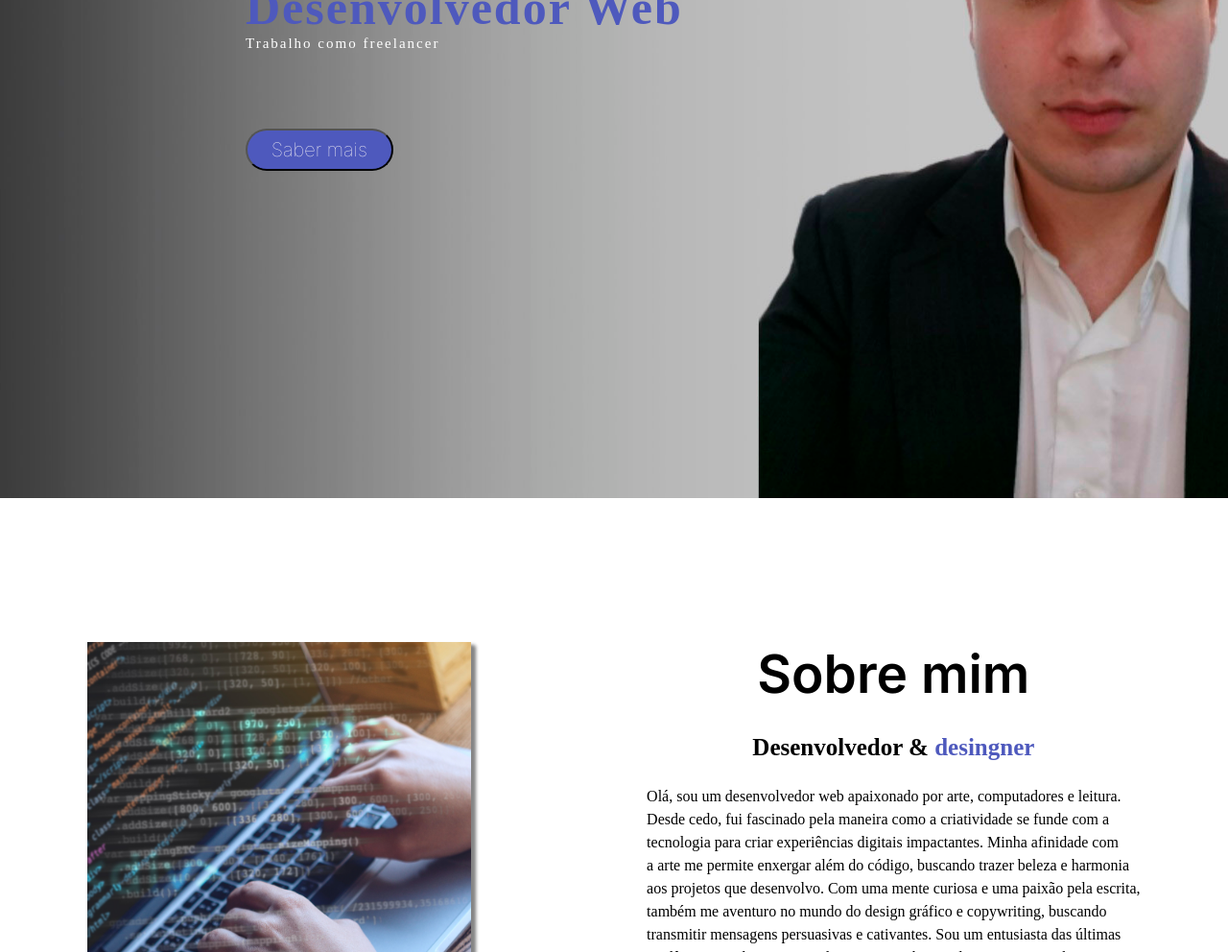
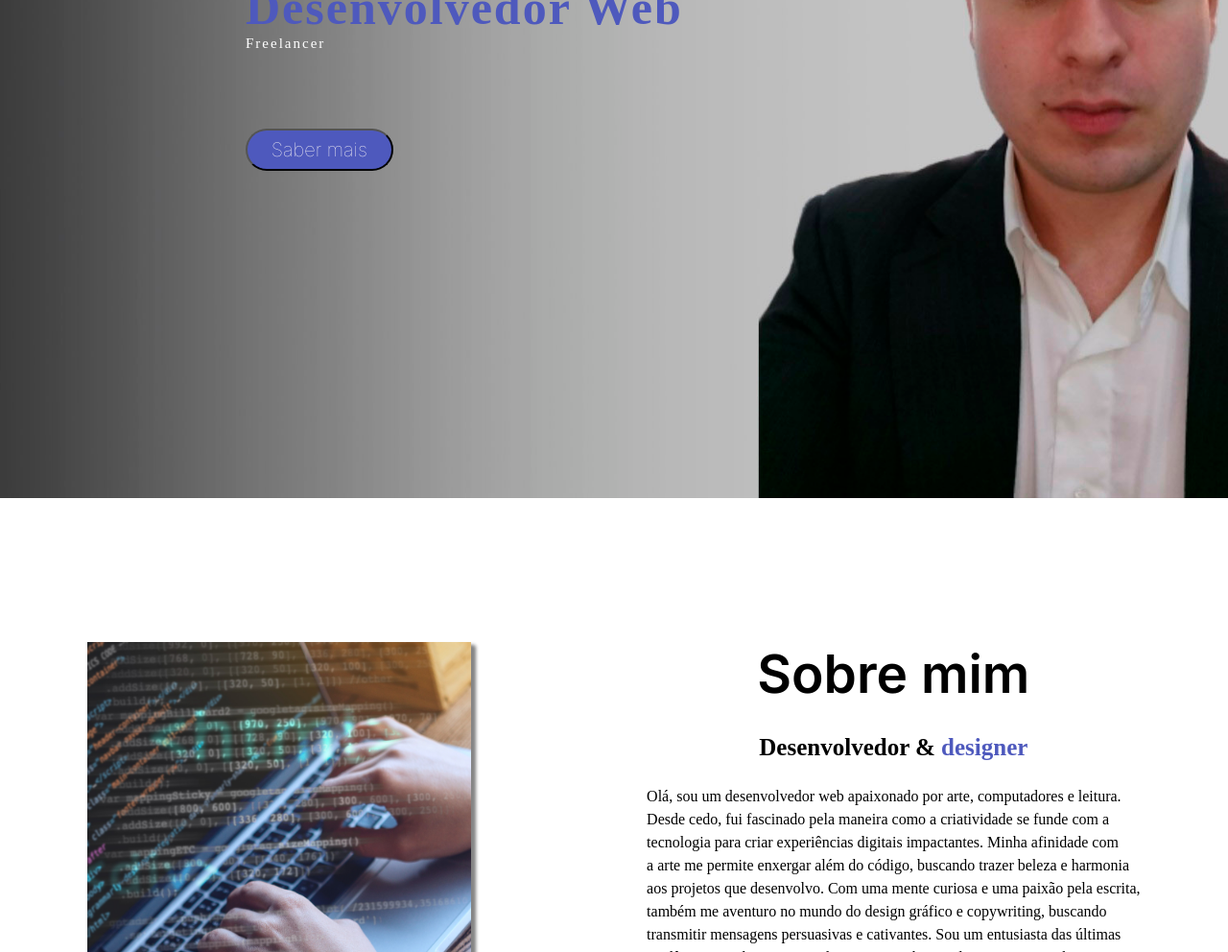
Before and after one commit to iuridedeus/iuridedeus.github.io, a plain HTML site: page index.html in a window 1280 px wide. Shown: the part 281-1273 px from the top of the page at 96% size. Drawn offline with nearby package versions, Linux system fonts and the light colour scheme; a script that the page names is missing; a web font is replaced by a local one.

Commit message:
Update index.html Fixed Ortographical errors
fixed ortographic errors

```diff
--- a/index.html
+++ b/index.html
@@ -39,7 +39,7 @@
         <div class="main-title">
             <h1>Iuri D. Nascimento</h1>
             <h2>Desenvolvedor Web</h2>
-            <h5>Trabalho como freelancer</h5>
+            <h5>Freelancer</h5>
             <button class="btn" href="https://api.whatsapp.com/send?phone=+5544998133362" target="_blank" rel="noopener noreferrer">Saber mais</button>
 
             <!--title-->
@@ -56,7 +56,7 @@
 
         <div class="Sobre-mim">
             <h1>Sobre mim</h1>
-            <h4>Desenvolvedor & <span>desingner</span></h4>
+            <h4>Desenvolvedor & <span>designer</span></h4>
             <p style="text-align: right: inherit;; line-height: 1.5; margin-bottom: 10px;">
                 Olá, sou um desenvolvedor web apaixonado por arte, computadores
                  e leitura.<br> Desde cedo, fui fascinado pela maneira como a criatividade
```
